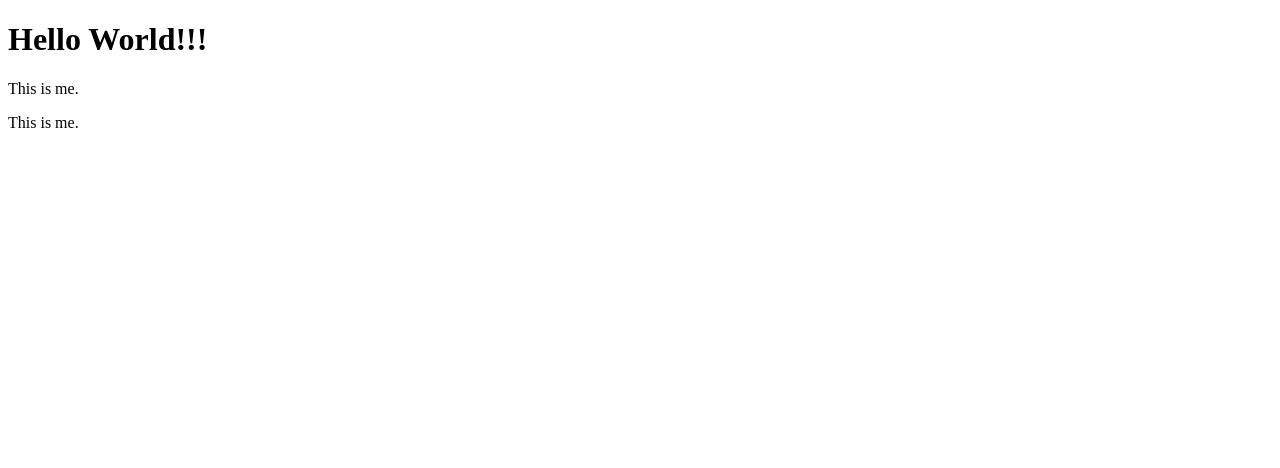
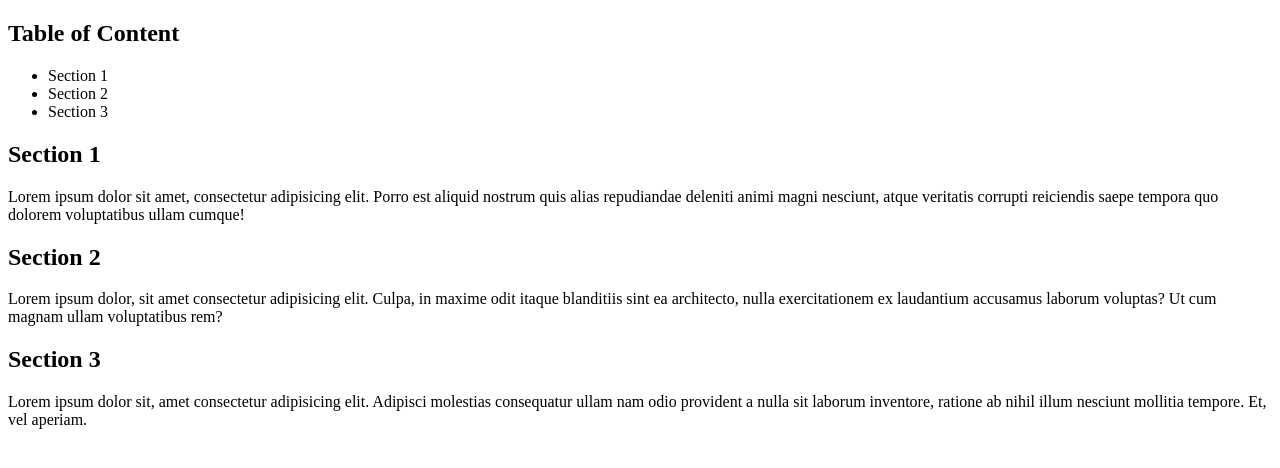
Before and after one commit to SamAddy/Testing-, a plain HTML site: page index.html in a window 1280 px wide. Drawn offline with Linux system fonts and the light colour scheme.

Commit message:
Added some sections

```diff
--- a/index.html
+++ b/index.html
@@ -6,8 +6,47 @@
     <title>Document</title>
 </head>
 <body>
-    <h1>Hello World!!!</h1>
+    <div id="content">
+        <h2>Table of Content</h2>
 
-   <p>This is me.</p> This is me.
+        <ul>
+            <li>Section 1</li>
+            <li>Section 2</li>
+            <li>Section 3</li>
+        </ul>
+    </div>
+
+
+    <div id="Section 1">
+        <h2>Section 1</h2>
+        <p>
+        Lorem ipsum dolor sit amet, consectetur adipisicing elit.
+        Porro est aliquid nostrum quis alias repudiandae deleniti animi magni nesciunt,
+        atque veritatis corrupti reiciendis saepe tempora quo dolorem voluptatibus ullam cumque!
+        </p>
+
+    </div>
+
+    <div id="Section 2">
+        <h2>Section 2</h2>
+        <p>
+            Lorem ipsum dolor, sit amet consectetur adipisicing elit.
+            Culpa, in maxime odit itaque blanditiis sint ea architecto,
+            nulla exercitationem ex laudantium accusamus laborum voluptas?
+            Ut cum magnam ullam voluptatibus rem?
+        </p>
+    </div>
+
+    <div id="Section 3">
+        <h2>Section 3</h2>
+        <p>
+            Lorem ipsum dolor sit, amet consectetur adipisicing elit.
+            Adipisci molestias consequatur ullam nam odio provident a nulla sit laborum inventore,
+            ratione ab nihil illum nesciunt mollitia tempore. Et, vel aperiam.
+        </p>
+    </div>
+
+
+
 </body>
 </html>
```
